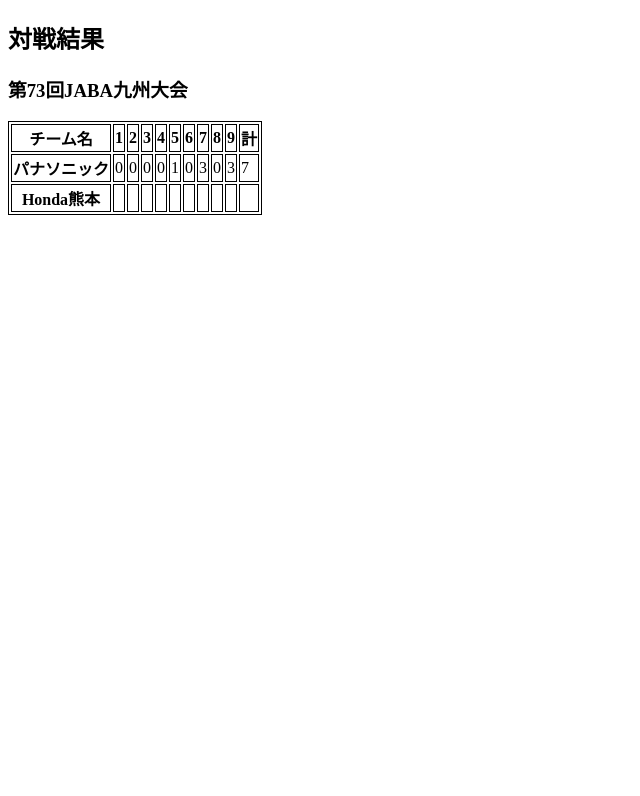
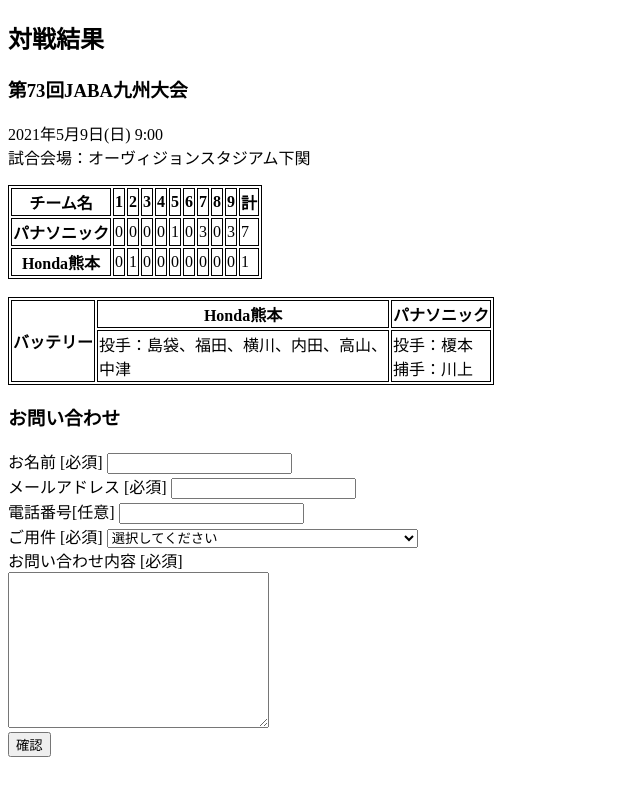
Before and after one commit to clarissa1610/basic-coding, a plain HTML site: page table-form/index.html in a window 1280 px wide. Shown: the whole page, without its empty margins (0-640 px from the left). Drawn offline with Linux system fonts and the light colour scheme.

Commit message:
table and form

```diff
--- a/table-form/index.html
+++ b/table-form/index.html
@@ -14,6 +14,9 @@
 <body>
     <h2>対戦結果</h2>
     <h3>第73回JABA九州大会</h3>
+    <p>2021年5月9日(日) 9:00 <br>
+        試合会場：オーヴィジョンスタジアム下関
+    </p>
     <table>
         <tr>
             <th>チーム名</th>
@@ -43,20 +46,54 @@
         </tr>
         <tr>
             <th>Honda熊本</th>
-            <td></td>
-            <td></td>
-            <td></td>
-            <td></td>
-            <td></td>
-            <td></td>
-            <td></td>
-            <td></td>
-            <td></td>
-            <td></td>
+            <td>0</td>
+            <td>1</td>
+            <td>0</td>
+            <td>0</td>
+            <td>0</td>
+            <td>0</td>
+            <td>0</td>
+            <td>0</td>
+            <td>0</td>
+            <td>1</td>
         </tr>
     </table>
+    <br>
+    <table>
+        <tr>
+            <th rowspan="2">バッテリー</th>
+            <th>Honda熊本</th>
+            <th>パナソニック</th>
+        </tr>
+        <tr>
+            <td>投手：島袋、福田、横川、内田、高山、<br> 中津</td>
+            <td>投手：榎本 <br> 捕手：川上</td>
+        </tr>
+    </table>
+    <h3>お問い合わせ</h3>
     <form>
-        <label for=""></label>
+        <label for="name">お名前 [必須] </label>
+        <input type="text" name="name" id="name"><br>
+        <label for="email">メールアドレス [必須]</label>
+        <input type="email" name="email" id="email"><br>
+        <label for="phone">電話番号[任意]</label>
+        <input type="text" name="phone" id="phone"><br>
+        <label for="choice">ご用件 [必須]</label>
+        <select name="choice" id="choice">
+            <option value="" disabled selected>選択してください</option>
+            <option value="書籍についてのご質問(個人のお客様)">書籍についてのご質問(個人のお客様)</option>
+            <option value="書籍についてのご質問(取次・書店様)">書籍についてのご質問(取次・書店様)</option>
+            <option value="書籍についてのご質問(メディア関係者様)">書籍についてのご質問(メディア関係者様)</option>
+            <option value="アルバイト・パートに関するお問い合わせ">アルバイト・パートに関するお問い合わせ</option>
+            <option value="仕事のご依頼・お問い合わせ">仕事のご依頼・お問い合わせ</option>
+            <option value="外部スタッフのご希望(フリーの方、制作会社様)">外部スタッフのご希望(フリーの方、制作会社様)</option>
+            <option value="その他のお問合せ">その他のお問合せ</option>
+        </select>
+        <br>
+        <label for="question">お問い合わせ内容 [必須]</label><br>
+        <textarea name="question" id="question" cols="30" rows="10"></textarea>
+        <br>
+        <button type="button">確認</button>
     </form>
 </body>
 </html>
```
